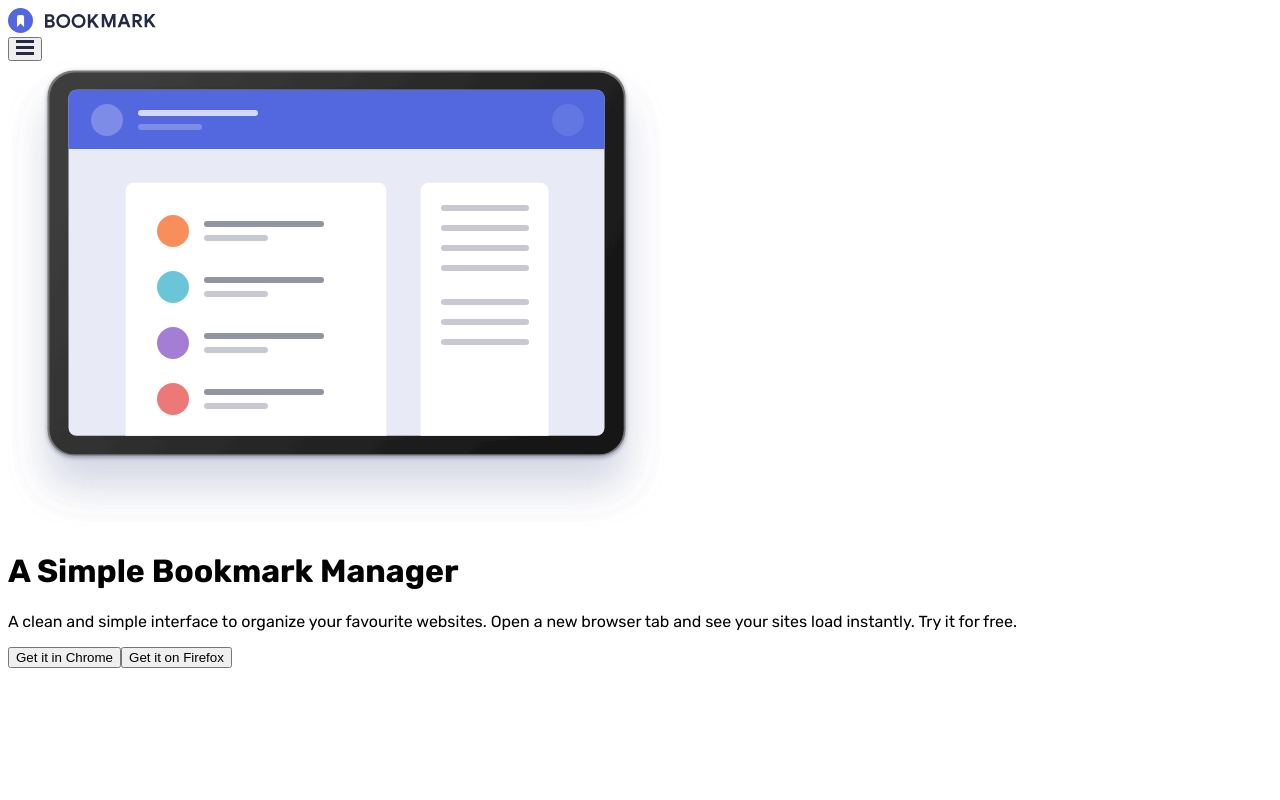
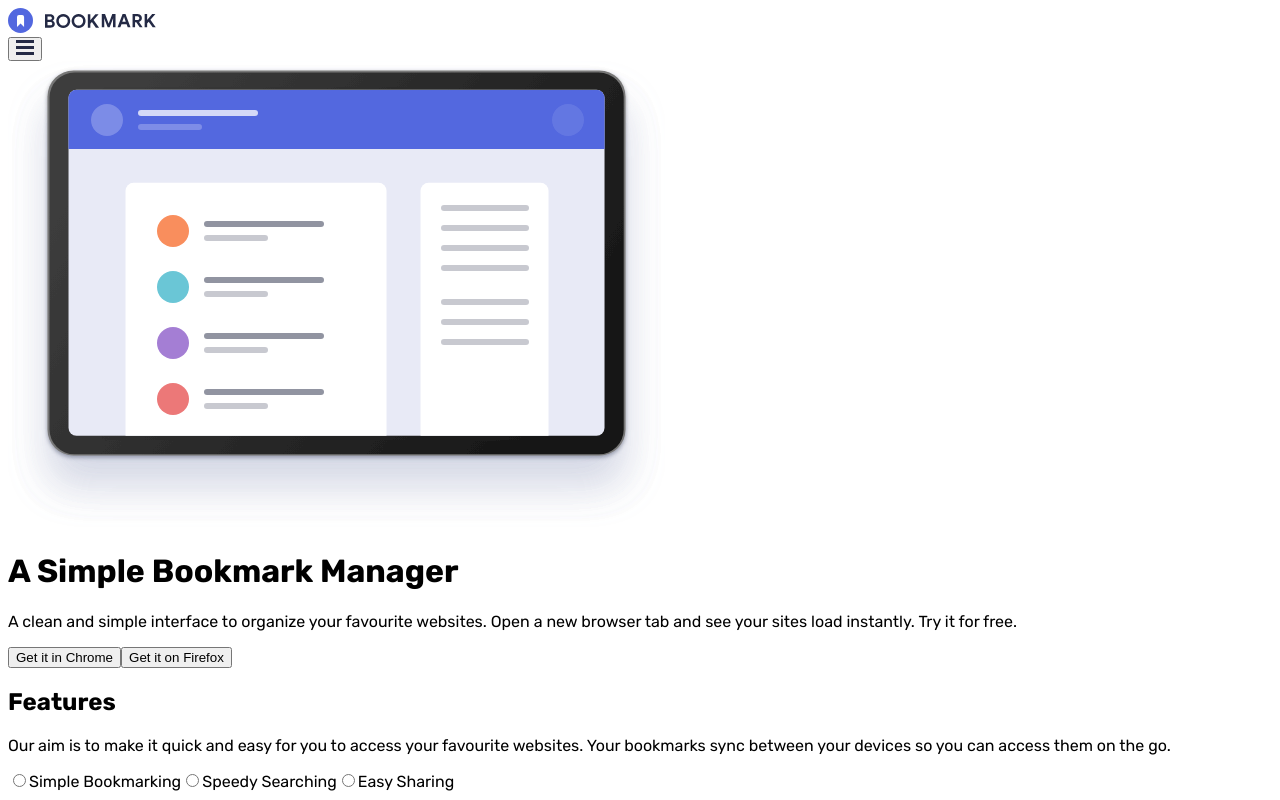
Before and after one commit to Stelkooo/bookmark-landing-page, a Next.js app: page / in a window 1280 px wide. Built offline with nearby package versions, Linux system fonts and the light colour scheme.

Commit message:
features heading, radio buttons

```diff
--- /dev/null
+++ b/src/components/radio/radio.component.tsx
@@ -0,0 +1,24 @@
+import React from 'react';
+
+type Props = {
+  value: string;
+};
+
+export default function Radio({ value }: Props) {
+  return (
+    <label
+      htmlFor={value}
+      className="relative border-b border-blue border-opacity-20 py-5"
+    >
+      <input
+        type="radio"
+        id={value}
+        name="features"
+        className="peer/input hidden"
+      />
+      <span className="peer-checked/input:after capitalize peer-checked/input:after:absolute peer-checked/input:after:inset-x-0 peer-checked/input:after:bottom-0 peer-checked/input:after:mx-auto peer-checked/input:after:h-1 peer-checked/input:after:w-36 peer-checked/input:after:bg-red peer-checked/input:after:text-center">
+        {value}
+      </span>
+    </label>
+  );
+}
--- /dev/null
+++ b/src/sections/main/components/features/features.component.tsx
@@ -0,0 +1,23 @@
+import Radio from '@/components/radio/radio.component';
+
+export default function Features() {
+  return (
+    <div>
+      <div className="grid gap-y-10">
+        <div>
+          <h2 className="mb-4">Features</h2>
+          <p>
+            Our aim is to make it quick and easy for you to access your
+            favourite websites. Your bookmarks sync between your devices so you
+            can access them on the go.
+          </p>
+        </div>
+        <div className="grid text-center text-base tracking-wide text-navy">
+          <Radio value="Simple Bookmarking" />
+          <Radio value="Speedy Searching" />
+          <Radio value="Easy Sharing" />
+        </div>
+      </div>
+    </div>
+  );
+}
--- /dev/null
+++ b/src/sections/main/components/hero/hero.components.tsx
@@ -0,0 +1,29 @@
+import Image from 'next/image';
+
+import HeroIllustration from 'public/images/illustration-hero.svg';
+
+import Button from '@/components/button/button.component';
+
+export default function Hero() {
+  return (
+    <div className="flex flex-col gap-24">
+      <div className="relative before:absolute before:left-16 before:top-14 before:-z-10 before:h-[203px] before:w-[577px] before:rounded-full before:bg-blue">
+        <Image src={HeroIllustration} alt="" />
+      </div>
+      <div className="grid gap-y-8">
+        <div className="grid gap-y-4">
+          <h1>A Simple Bookmark Manager</h1>
+          <p>
+            A clean and simple interface to organize your favourite websites.
+            Open a new browser tab and see your sites load instantly. Try it for
+            free.
+          </p>
+        </div>
+        <div className="flex gap-[14px]">
+          <Button color="blue">Get it in Chrome</Button>
+          <Button color="white">Get it on Firefox</Button>
+        </div>
+      </div>
+    </div>
+  );
+}
--- a/src/sections/main/main.component.tsx
+++ b/src/sections/main/main.component.tsx
@@ -1,30 +1,11 @@
-import Button from '@/components/button/button.component';
-import Image from 'next/image';
-
-import Hero from 'public/images/illustration-hero.svg';
+import Hero from './components/hero/hero.components';
+import Features from './components/features/features.component';
 
 export default function Main() {
   return (
-    <main className="mx-8">
-      <div className="flex flex-col gap-24">
-        <div className="relative before:absolute before:left-16 before:top-14 before:-z-10 before:h-[203px] before:w-[577px] before:rounded-full before:bg-blue">
-          <Image src={Hero} alt="" />
-        </div>
-        <div className="grid gap-y-8">
-          <div className="grid gap-y-4">
-            <h1>A Simple Bookmark Manager</h1>
-            <p>
-              A clean and simple interface to organize your favourite websites.
-              Open a new browser tab and see your sites load instantly. Try it
-              for free.
-            </p>
-          </div>
-          <div className="flex gap-[14px]">
-            <Button color="blue">Get it in Chrome</Button>
-            <Button color="white">Get it on Firefox</Button>
-          </div>
-        </div>
-      </div>
+    <main className="mx-8 flex flex-col gap-[140px]">
+      <Hero />
+      <Features />
     </main>
   );
 }
--- a/src/styles/globals.css
+++ b/src/styles/globals.css
@@ -4,6 +4,12 @@
     h1 {
         @apply text-center;
         @apply text-3xl;
+        @apply font-medium;
+        @apply text-navy;
+    }
+    h2 {
+        @apply text-center;
+        @apply text-2xl;
         @apply font-medium;
         @apply text-navy;
     }
```
